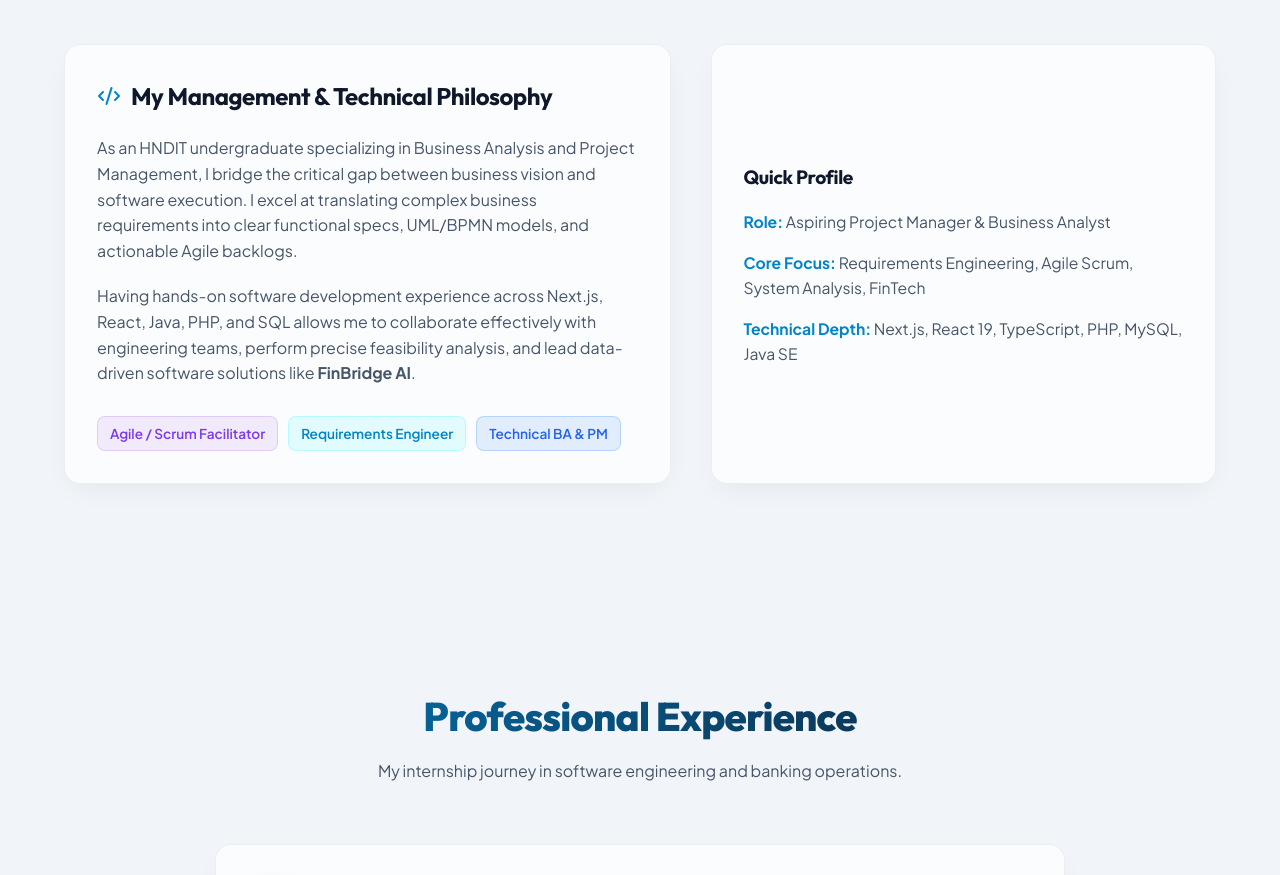
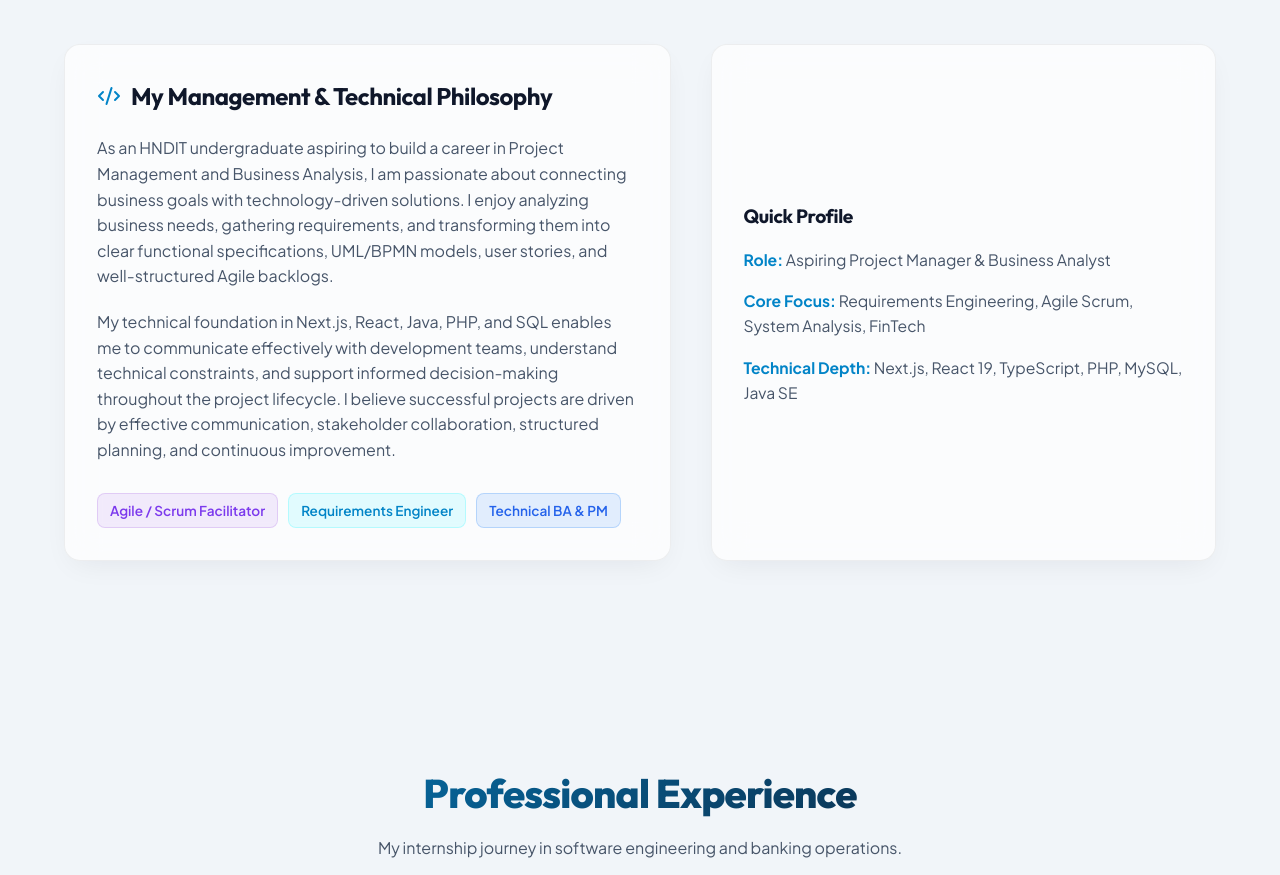
Before and after one commit to rashminda-aluvihare/My-portfolio, a React (Vite) app: page / in a window 1280 px wide. Shown: the part 980-1855 px from the top of the page. Built offline with nearby package versions, Linux system fonts and the light colour scheme; no server answers.

Commit message:
Update Management & Technical Philosophy section text

```diff
--- a/src/components/About.jsx
+++ b/src/components/About.jsx
@@ -23,11 +23,11 @@ export default function About() {
             </h3>
 
             <p style={{ color: 'var(--text-secondary)', lineHeight: 1.6 }}>
-              As an HNDIT undergraduate specializing in Business Analysis and Project Management, I bridge the critical gap between business vision and software execution. I excel at translating complex business requirements into clear functional specs, UML/BPMN models, and actionable Agile backlogs.
+              As an HNDIT undergraduate aspiring to build a career in Project Management and Business Analysis, I am passionate about connecting business goals with technology-driven solutions. I enjoy analyzing business needs, gathering requirements, and transforming them into clear functional specifications, UML/BPMN models, user stories, and well-structured Agile backlogs.
             </p>
 
             <p style={{ color: 'var(--text-secondary)', lineHeight: 1.6 }}>
-              Having hands-on software development experience across Next.js, React, Java, PHP, and SQL allows me to collaborate effectively with engineering teams, perform precise feasibility analysis, and lead data-driven software solutions like <strong>FinBridge AI</strong>.
+              My technical foundation in Next.js, React, Java, PHP, and SQL enables me to communicate effectively with development teams, understand technical constraints, and support informed decision-making throughout the project lifecycle. I believe successful projects are driven by effective communication, stakeholder collaboration, structured planning, and continuous improvement.
             </p>
 
             <div style={{ display: 'flex', flexWrap: 'wrap', gap: '10px', marginTop: '10px' }}>
```
